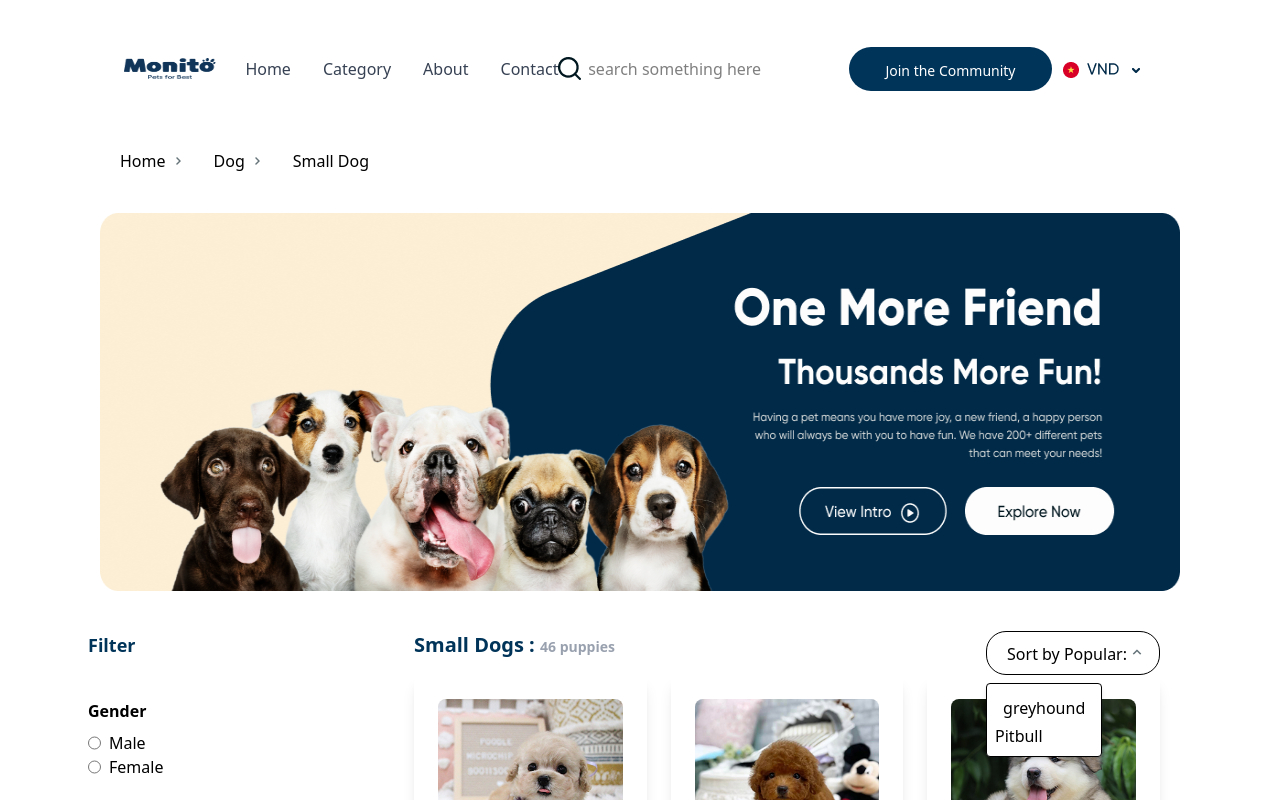
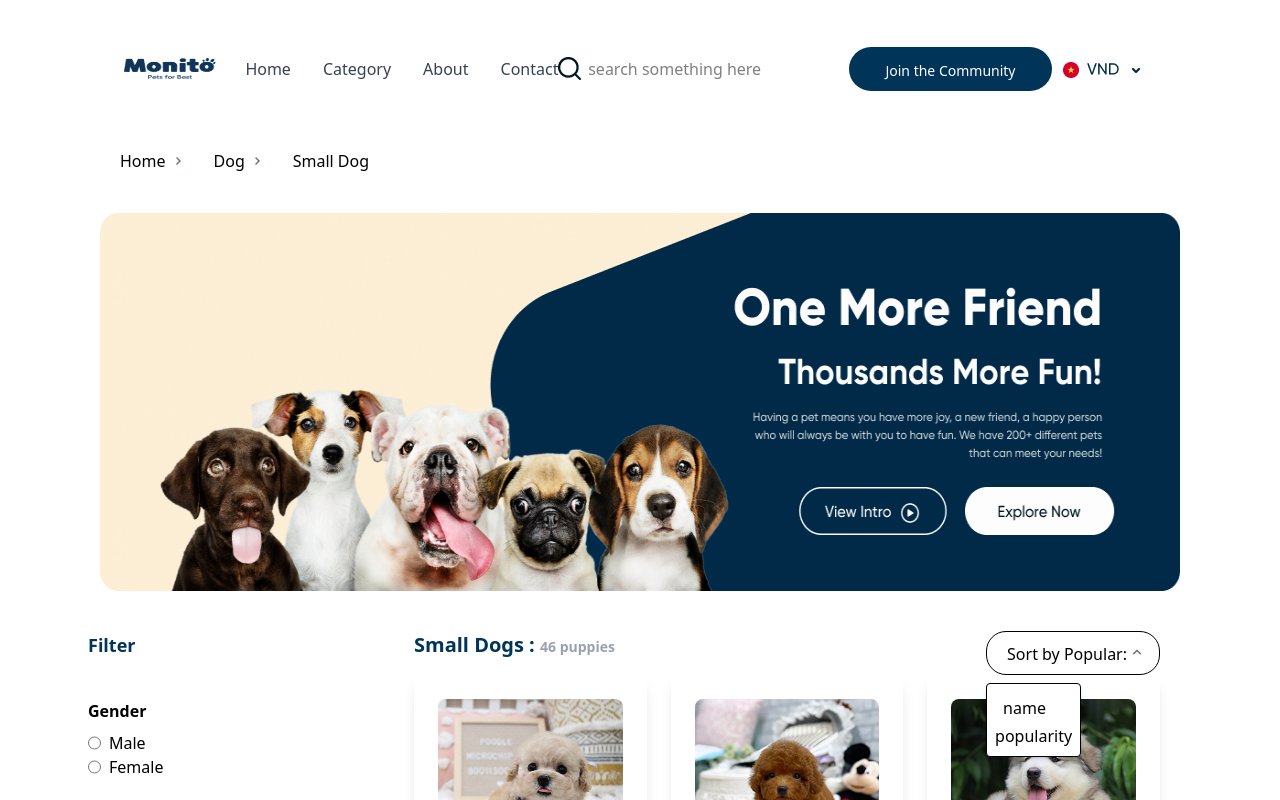
Before and after one commit to Jessica-Agorye/Monito, a React (Vite) app: page / in a window 1280 px wide. Both pictures are taken after a click on the button "Sort by Popular:". Shown: the top 800 px of the page. Built offline with nearby package versions, Linux system fonts and the light colour scheme.

Commit message:
changed sorting option in sortbutton component

```diff
--- a/src/component/SortButton.jsx
+++ b/src/component/SortButton.jsx
@@ -35,13 +35,13 @@ const SortButton = () => {
             <li>
               {" "}
               <a href="" className="block px-2 py-1 hover:bg-gray-100 rounded">
-                greyhound
+                name
               </a>
             </li>
             <li>
               {" "}
               <a href="" lassName="block px-2 py-1 hover:bg-gray-100 rounded">
-                Pitbull
+                popularity
               </a>
             </li>
           </ul>
```
